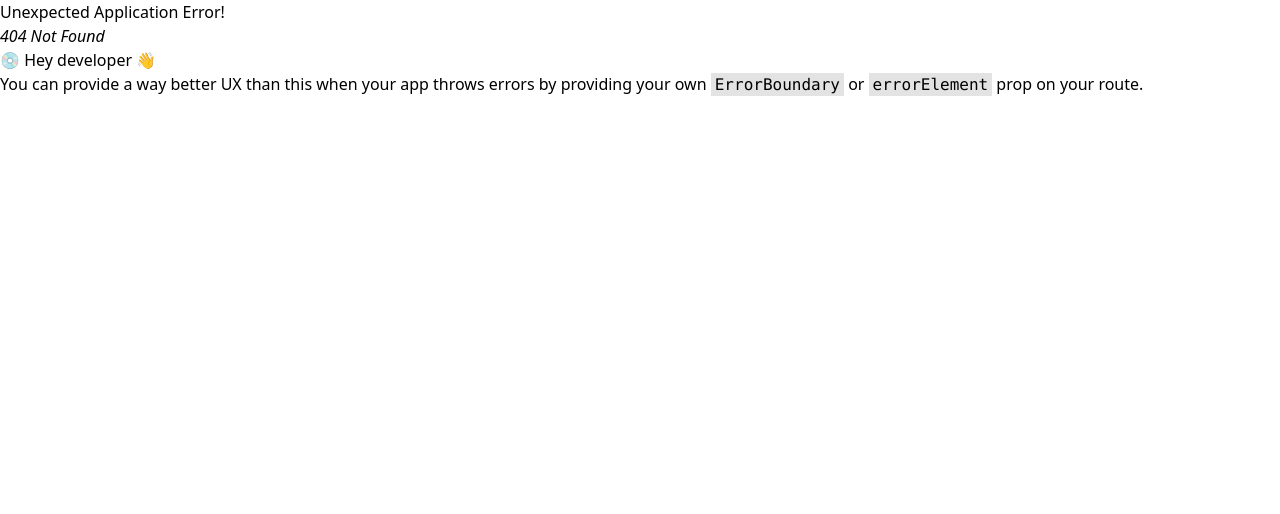
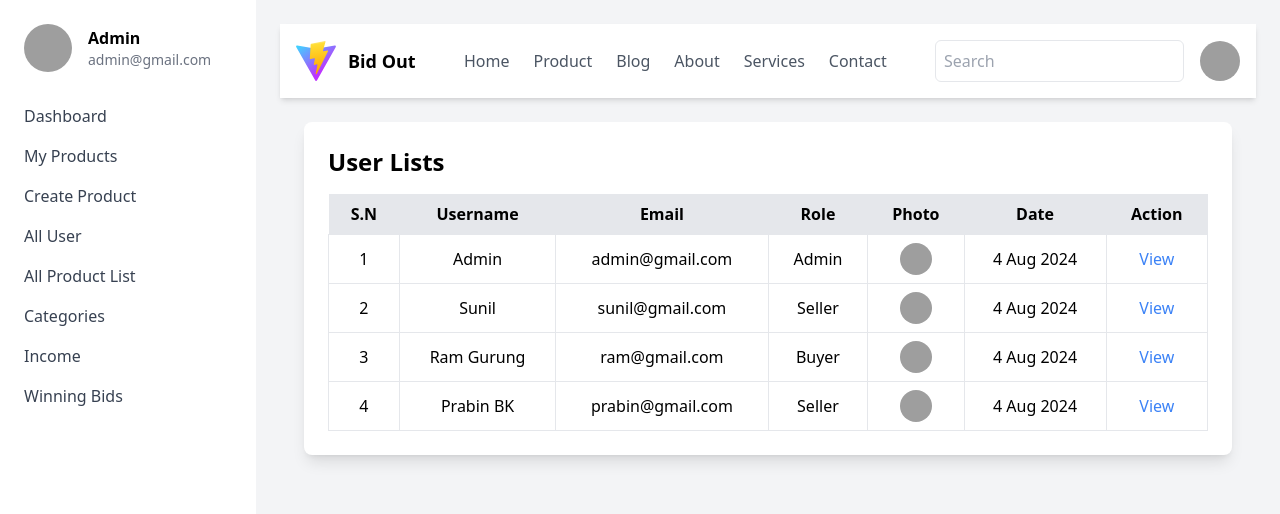
Before and after one commit to KavinduPramod/bidding_system, a React (Vite) app: page /users in a window 1280 px wide. Before the commit this address had no page. Shown: the top 514 px of the page. Built offline with nearby package versions, Linux system fonts and the light colour scheme; grey boxes are pictures that could not be loaded.

Commit message:
all users form added

```diff
--- a/src/Router.jsx
+++ b/src/Router.jsx
@@ -1,3 +1,4 @@
+
 import {
     Route,
     createBrowserRouter,
@@ -5,15 +6,15 @@ import {
 } from "react-router-dom";
 import Layout from "./layout/Layout";
 import Login from "./pages/Login";
-
+import UsersList from "./pages/UsersList";  // New user list page
 
 const router = createBrowserRouter(
     createRoutesFromElements(
         <Route>
             <Route path="login" element={<Login />} />
-            {/* <Route path="reset" element={<Reset />} /> */}
             <Route path="/" element={<Layout />}>
-
+                <Route path="users" element={<UsersList />} />  // Add route for users list
+                {/* Add more routes here */}
             </Route>
         </Route>
     )
--- /dev/null
+++ b/src/components/TopNavBar.jsx
@@ -0,0 +1,27 @@
+
+import React from "react";
+
+const TopNavBar = () => {
+  return (
+    <div className="flex justify-between items-center p-4 bg-white shadow-md">
+      <div className="flex items-center">
+        <img src="/vite.svg" alt="Bid Out" className="w-10 h-10" />
+        <span className="ml-3 text-lg font-bold">Bid Out</span>
+      </div>
+      <nav className="space-x-6">
+        <a href="/home" className="text-gray-600">Home</a>
+        <a href="/product" className="text-gray-600">Product</a>
+        <a href="/blog" className="text-gray-600">Blog</a>
+        <a href="/about" className="text-gray-600">About</a>
+        <a href="/services" className="text-gray-600">Services</a>
+        <a href="/contact" className="text-gray-600">Contact</a>
+      </nav>
+      <div className="flex items-center space-x-4">
+        <input type="text" placeholder="Search" className="border rounded-md p-2" />
+        <img src="/path-to-avatar.jpg" alt="User Avatar" className="w-10 h-10 rounded-full" />
+      </div>
+    </div>
+  );
+};
+
+export default TopNavBar;
--- a/src/layout/Layout.jsx
+++ b/src/layout/Layout.jsx
@@ -1,12 +1,17 @@
+
 import { Outlet } from "react-router-dom";
 import SideBar from "./SideBar";
+import TopNavBar from "../components/TopNavBar";
 
 const Layout = () => {
   return (
     <div className="h-screen w-full flex overflow-hidden">
       <SideBar />
       <div className="flex-1 p-6 bg-gray-100">
-        <Outlet />
+        <TopNavBar />
+        <div className="p-6">
+          <Outlet />
+        </div>
       </div>
     </div>
   );
--- a/src/layout/Sidebar.jsx
+++ b/src/layout/Sidebar.jsx
@@ -1,3 +1,4 @@
+
 import { NavLink } from "react-router-dom";
 
 const SideBar = () => {
@@ -20,16 +21,25 @@ const SideBar = () => {
           Dashboard
         </NavLink>
         <NavLink to="/products" className="block text-gray-700 hover:text-green-500">
-          All Product List
+          My Products
         </NavLink>
         <NavLink to="/create-product" className="block text-gray-700 hover:text-green-500">
           Create Product
         </NavLink>
         <NavLink to="/users" className="block text-gray-700 hover:text-green-500">
-          All Users
+          All User
+        </NavLink>
+        <NavLink to="/products-list" className="block text-gray-700 hover:text-green-500">
+          All Product List
         </NavLink>
         <NavLink to="/categories" className="block text-gray-700 hover:text-green-500">
           Categories
+        </NavLink>
+        <NavLink to="/income" className="block text-gray-700 hover:text-green-500">
+          Income
+        </NavLink>
+        <NavLink to="/winning-bids" className="block text-gray-700 hover:text-green-500">
+          Winning Bids
         </NavLink>
       </nav>
     </div>
--- a/src/main.jsx
+++ b/src/main.jsx
@@ -1,3 +1,4 @@
+
 import React from "react";
 import ReactDOM from "react-dom/client";
 import "./index.css";
--- /dev/null
+++ b/src/pages/UsersList.jsx
@@ -0,0 +1,50 @@
+
+import React from "react";
+
+const UsersList = () => {
+  const users = [
+    { id: 1, username: 'Admin', email: 'admin@gmail.com', role: 'Admin', date: '4 Aug 2024' },
+    { id: 2, username: 'Sunil', email: 'sunil@gmail.com', role: 'Seller', date: '4 Aug 2024' },
+    { id: 3, username: 'Ram Gurung', email: 'ram@gmail.com', role: 'Buyer', date: '4 Aug 2024' },
+    { id: 4, username: 'Prabin BK', email: 'prabin@gmail.com', role: 'Seller', date: '4 Aug 2024' },
+    // Add more users as needed
+  ];
+
+  return (
+    <div className="p-6 bg-white rounded-lg shadow-lg">
+      <h2 className="text-2xl font-bold mb-4">User Lists</h2>
+      <table className="min-w-full table-auto">
+        <thead className="bg-gray-200">
+          <tr>
+            <th className="px-4 py-2">S.N</th>
+            <th className="px-4 py-2">Username</th>
+            <th className="px-4 py-2">Email</th>
+            <th className="px-4 py-2">Role</th>
+            <th className="px-4 py-2">Photo</th>
+            <th className="px-4 py-2">Date</th>
+            <th className="px-4 py-2">Action</th>
+          </tr>
+        </thead>
+        <tbody>
+          {users.map((user, index) => (
+            <tr key={user.id} className="text-center">
+              <td className="border px-4 py-2">{index + 1}</td>
+              <td className="border px-4 py-2">{user.username}</td>
+              <td className="border px-4 py-2">{user.email}</td>
+              <td className="border px-4 py-2">{user.role}</td>
+              <td className="border px-4 py-2">
+                <img src="/path-to-avatar.jpg" alt="User" className="w-8 h-8 rounded-full inline-block" />
+              </td>
+              <td className="border px-4 py-2">{user.date}</td>
+              <td className="border px-4 py-2">
+                <button className="text-blue-500 hover:underline">View</button>
+              </td>
+            </tr>
+          ))}
+        </tbody>
+      </table>
+    </div>
+  );
+};
+
+export default UsersList;
```
